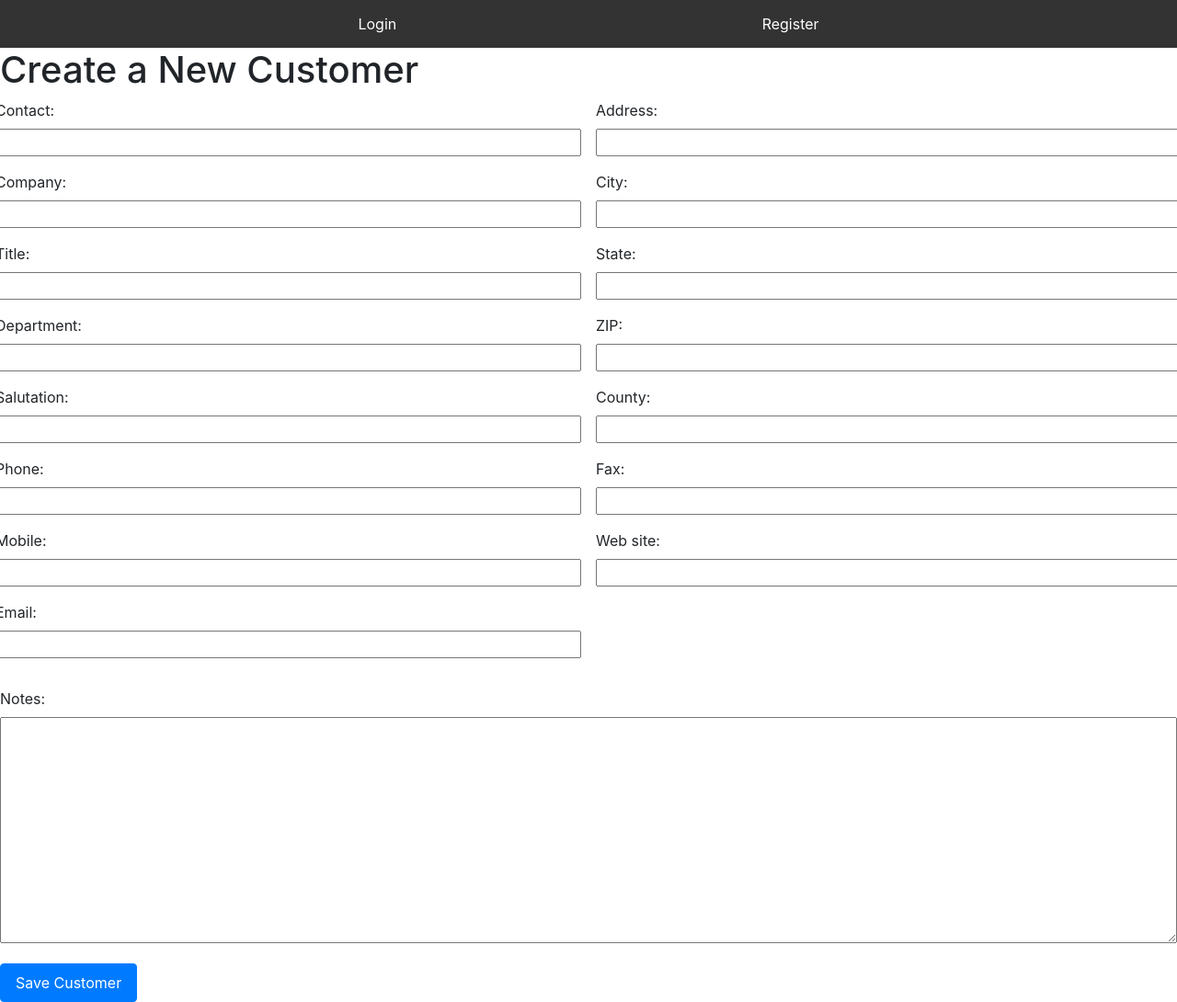
After one commit to schooldataservices/school_data_services_django, a Django app: page /create-customer/ in a window 1280 px wide. The commit adds this page. Shown: the whole page at 92% size. Run offline with Django 4.2, Linux system fonts and the light colour scheme; parts of the project's set-up code (start-up, migrations or seed data) failed here and were passed over; some libraries are stand-ins or nearby versions.

Commit message:
Added customer input form

```diff
--- a/emailscraper_app/forms.py
+++ b/emailscraper_app/forms.py
@@ -1,5 +1,5 @@
 from django import forms
-from .models import EmailSendsMetaData, EmailFileUpload
+from .models import EmailSendsMetaData, EmailFileUpload, Customers
 from config import email_config
 import pandas as pd
 from ckeditor.widgets import CKEditorWidget
@@ -25,19 +25,6 @@ class EmailConfigForm(forms.Form):
     email_campaign_name = forms.CharField(initial=email_config.email_campaign_name)
     contact_column = forms.CharField(initial=email_config.contact_column)
     email_content = forms.CharField(widget=CKEditorUploadingWidget())
-
-
-    #Since removed fields
-    # server = forms.CharField(widget=forms.HiddenInput(), initial=email_config.server)
-    # database = forms.CharField(initial=email_config.database)
-    # table_name = forms.CharField(initial=email_config.table_name)
-    # db_pass = forms.CharField(widget=forms.HiddenInput(), initial = email_config.db_pass)  # Assuming it's a password field
-    # db_user = forms.CharField(initial=email_config.db_user)
-    # email_content = forms.CharField(widget=CKEditorWidget())
-    # sport = forms.CharField(initial=email_config.sport)
-    # optional_iterated_columns = forms.CharField(initial=email_config.optional_iterated_columns, required=False)
-    # filter_date = forms.DateField(initial=email_config.filter_date)  # Assuming YYYY-MM-DD format
-    # premade_templates = forms.CharField(initial=email_config.premade_templates)  #template string is passed into an f string to dictate the import
 
     def __init__(self, *args, **kwargs):
         super(EmailConfigForm, self).__init__(*args, **kwargs)
@@ -69,3 +56,11 @@ class EmailFileForm(forms.ModelForm):
 
 class EmailContentForm(forms.Form):
     email_content = forms.CharField(widget=CKEditorUploadingWidget(), label='Email Content')
+
+from crispy_forms.helper import FormHelper
+from crispy_forms.layout import Layout, Field, Row, Column, ButtonHolder, Submit
+
+class CustomersForm(forms.ModelForm):
+    class Meta:
+        model = Customers
+        fields = '__all__'
--- a/emailscraper_app/models.py
+++ b/emailscraper_app/models.py
@@ -69,3 +69,35 @@ class RecordingEmailRecipients(models.Model):
 
     def __str__(self):
         return f"Email to {self.email_recipient} on {self.date_sent}"
+
+
+
+class Customers(models.Model):
+    creator_id = models.ForeignKey(User, on_delete=models.SET_DEFAULT, default=1, db_column='creator_id')
+    contact = models.CharField(max_length=150)
+    company = models.CharField(max_length=150)
+    title = models.CharField(max_length=100, blank=True, null=True)
+    department = models.CharField(max_length=100, blank=True, null=True)
+    salutation = models.CharField(max_length=50, blank=True, null=True)
+    phone = models.CharField(max_length=20, blank=True, null=True)
+    mobile = models.CharField(max_length=20, blank=True, null=True)
+    email = models.EmailField(blank=True, null=True)
+    address = models.CharField(max_length=255, blank=True, null=True)
+    city = models.CharField(max_length=100, blank=True, null=True)
+    state = models.CharField(max_length=50, blank=True, null=True)
+    ZIP = models.CharField(max_length=10, blank=True, null=True)
+    county = models.CharField(max_length=100, blank=True, null=True)
+    fax = models.CharField(max_length=20, blank=True, null=True)
+    web_site = models.CharField(max_length=150, blank=True, null=True)
+    notes = models.TextField(blank=True, null=True)
+
+    class Meta:
+        constraints = [
+            models.UniqueConstraint(
+                fields=['email', 'creator_id'],
+                name='unique_email_creator'
+            ),
+        ]
+
+    def __str__(self):
+        return self.company  # This will return the company name as the string representation of the object
--- /dev/null
+++ b/emailscraper_app/static/css/customer_form.css
@@ -0,0 +1,44 @@
+/* Container for the row of columns */
+.form-row {
+    display: flex; /* Use flexbox to align columns side by side */
+    gap: 1rem; /* Space between columns */
+    margin-bottom: 1rem;
+}
+
+/* Container for individual columns */
+.form-column {
+    display: flex;
+    flex-direction: column; /* Stack items vertically within the column */
+    flex: 1; /* Allow columns to take available space */
+}
+
+/* Optional: Specific styling for left and right columns if needed */
+.left-column {
+    max-width: 50%; /* Limit width of the left column */
+}
+
+.right-column {
+    max-width: 50%; /* Limit width of the right column */
+}
+
+/* Style for form groups inside columns */
+.form-group {
+    margin-bottom: 1rem; /* Space between form fields */
+}
+
+/* Ensure form elements take full width of their container */
+.form-group input,
+.form-group select,
+.form-group textarea {
+    width: 100%;
+}
+
+/* Button styling */
+.btn-primary {
+    background-color: #007bff;
+    border-color: #007bff;
+    color: #fff;
+    padding: 0.5rem 1rem;
+    font-size: 1rem;
+    cursor: pointer;
+}
--- a/emailscraper_app/templates/emailscraper_app/base.html
+++ b/emailscraper_app/templates/emailscraper_app/base.html
@@ -28,6 +28,7 @@
             </div>
             <li><a href="{% url 'email_config_home' %}">Home</a></li>
             <li><a href="{% url 'import-file' %}">Upload File</a></li>
+            <li><a href="{% url 'create-customer' %}">Insert Contact</a></li>
             <li><a href="{% url 'email_config_home' %}">Send Emails</a></li>
             <li><a href="{% url 'profile' %}">Profile</a></li>
             <li><a href="{% url 'logout' %}">Logout</a></li>
--- /dev/null
+++ b/emailscraper_app/templates/emailscraper_app/customer_form.html
@@ -0,0 +1,100 @@
+{% extends 'emailscraper_app/base.html' %}
+{% load crispy_forms_tags %}
+{% load static %}
+{% block extra_css %}
+    <link rel="stylesheet" type="text/css" href="{% static 'css/customer_form.css' %}">
+{% endblock %}
+
+{% block content %}
+    <h1>Create a New Customer</h1>
+    <form method="post">
+        {% csrf_token %}
+
+        <!-- Container for all form fields -->
+        <div class="form-row">
+            <!-- Container for left-aligned fields -->
+            <div class="form-column left-column">
+                <div class="form-group">
+                    {{ form.contact.label_tag }}
+                    {{ form.contact }}
+                </div>
+
+                <div class="form-group">
+                    {{ form.company.label_tag }}
+                    {{ form.company }}
+                </div>
+
+                <div class="form-group">
+                    {{ form.title.label_tag }}
+                    {{ form.title }}
+                </div>
+
+                <div class="form-group">
+                    {{ form.department.label_tag }}
+                    {{ form.department }}
+                </div>
+
+                <div class="form-group">
+                    {{ form.salutation.label_tag }}
+                    {{ form.salutation }}
+                </div>
+
+                <div class="form-group">
+                    {{ form.phone.label_tag }}
+                    {{ form.phone }}
+                </div>
+
+
+                <div class="form-group">
+                    {{ form.mobile.label_tag }}
+                    {{ form.mobile }}
+                </div>
+                <div class="form-group">
+                    {{ form.email.label_tag }}
+                    {{ form.email }}
+                </div>
+            </div>
+
+            <!-- Container for right-aligned fields -->
+            <div class="form-column right-column">
+                <div class="form-group">
+                    {{ form.address.label_tag }}
+                    {{ form.address }}
+                </div>
+                <div class="form-group">
+                    {{ form.city.label_tag }}
+                    {{ form.city }}
+                </div>
+                <div class="form-group">
+                    {{ form.state.label_tag }}
+                    {{ form.state }}
+                </div>
+                <div class="form-group">
+                    {{ form.ZIP.label_tag }}
+                    {{ form.ZIP }}
+                </div>
+                <div class="form-group">
+                    {{ form.county.label_tag }}
+                    {{ form.county }}
+                </div>
+                <div class="form-group">
+                    {{ form.fax.label_tag }}
+                    {{ form.fax }}
+                </div>
+                <div class="form-group">
+                    {{ form.web_site.label_tag }}
+                    {{ form.web_site }}
+                </div>
+            </div>
+        </div>
+
+        <div class="form-group">
+            {{ form.notes.label_tag }}
+            {{ form.notes }}
+        </div>
+
+        <!-- Additional sections or columns can be added here -->
+
+        <button type="submit" class="btn btn-primary">Save Customer</button>
+    </form>
+{% endblock content %}
--- a/emailscraper_app/urls.py
+++ b/emailscraper_app/urls.py
@@ -1,5 +1,6 @@
 from django.urls import path
 from .views import homepage_views
+from .views import CRM_views
 from .views.uploading_file_views import (EmailListView,
                                         EmailDetailView,
                                         EmailCreateView,
@@ -7,6 +8,7 @@ from .views.uploading_file_views import (EmailListView,
                                         EmailDeleteView,
                                         serve_gcs_file
                                         )
+
 
 
 
@@ -31,7 +33,7 @@ urlpatterns = [
     path('file_uploads/', homepage_views.file_list, name='file_list'),
     path('upload_image_text_box/', homepage_views.upload_image_text_box, name='upload_image_text_box'),
     path('temp/', homepage_views.email_content_view, name='temp'),
-
+    path('create-customer/', CRM_views.customer_create_view, name='create-customer')
 ]
 
 
--- /dev/null
+++ b/emailscraper_app/views/CRM_views.py
@@ -0,0 +1,13 @@
+from django.shortcuts import render, redirect
+from ..forms import CustomersForm
+
+def customer_create_view(request):
+    if request.method == 'POST':
+        form = CustomersForm(request.POST)
+        if form.is_valid():
+            form.save()
+            return redirect('create_customer')  # Redirect to a success page or another view
+    else:
+        form = CustomersForm()
+
+    return render(request, 'emailscraper_app/customer_form.html', {'form': form})
```
Also changed, not shown: emailscraper_app/templates/emailscraper_app/emailfileupload_form.html (+12 -0 lines), emailscraper_app/migrations/0018_customers.py (added), emailscraper_app/migrations/0019_alter_customers_notes_customers_unique_email_creator.py (added), emailscraper_app/static/css/homepage_base.css (line endings or trailing spaces).
